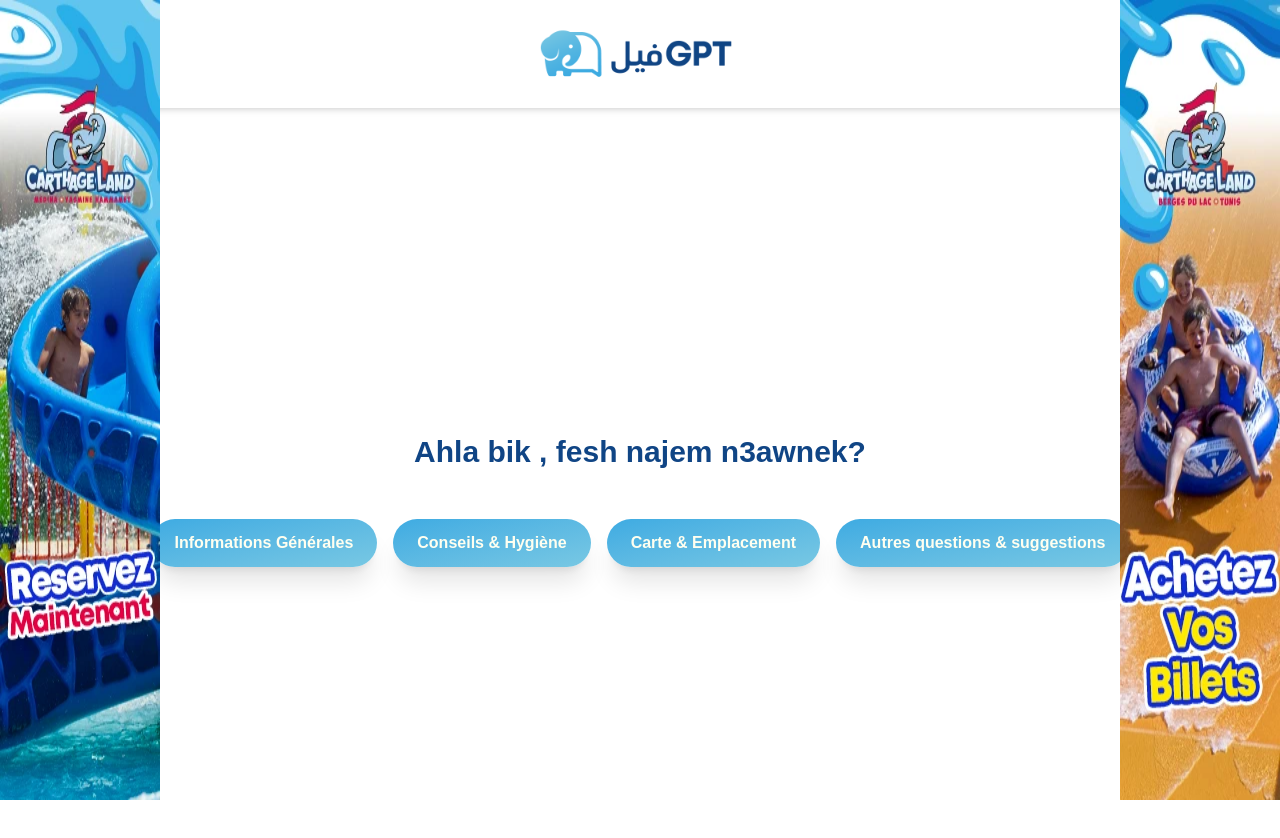
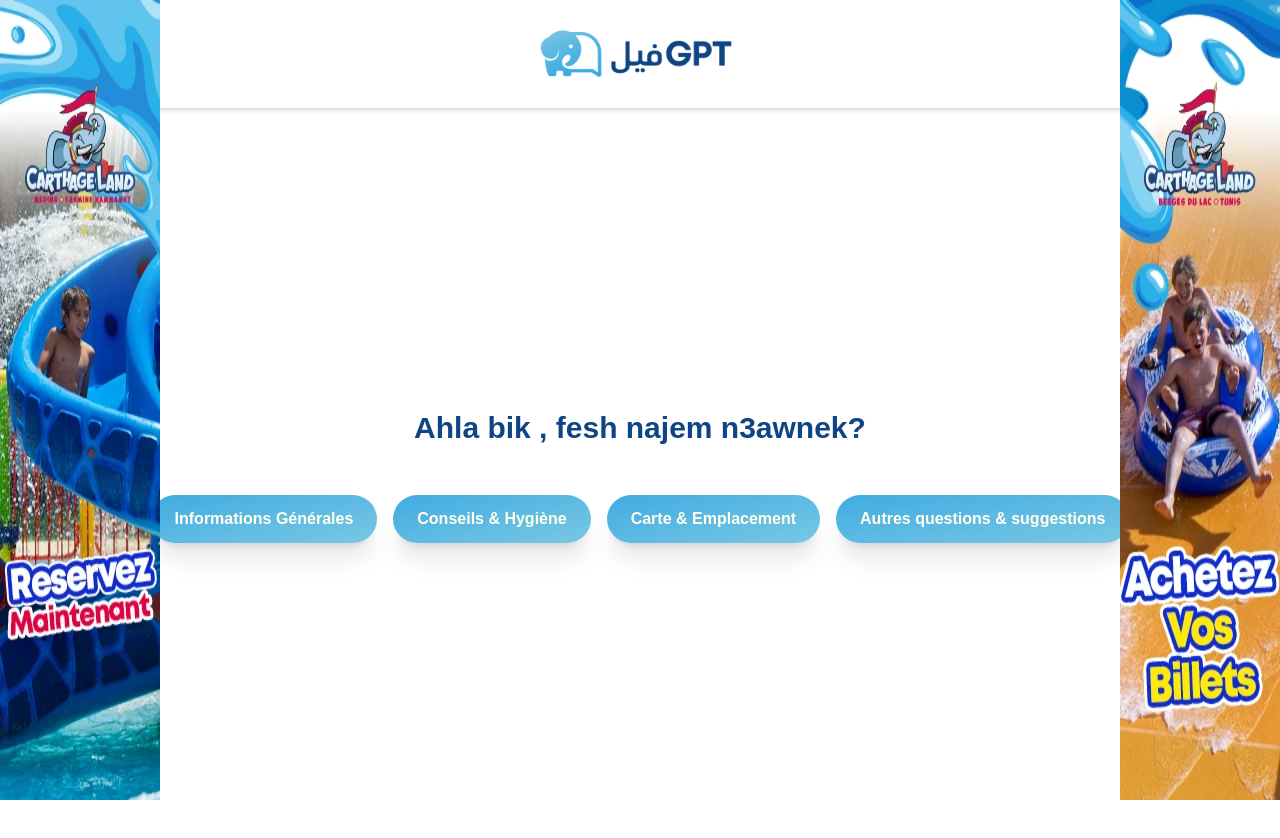
Before and after one commit to azizkefi/feelgpt, a Next.js app: page / in a window 1280 px wide. Shown: the top 838 px of the page. Built offline with nearby package versions, Linux system fonts and the light colour scheme.

Commit message:
centered subjects

```diff
--- a/app/components/topicSelector.jsx
+++ b/app/components/topicSelector.jsx
@@ -11,7 +11,7 @@
   ];
 
   return (
-    <div className="flex flex-col items-center justify-center  gap-16">
+    <div className="flex flex-col items-center justify-center  gap-16 mb-24  md:mb-12">
       {/* Heading */}
       <motion.h1
          initial={{ opacity: 0, y: -40 }}
```
